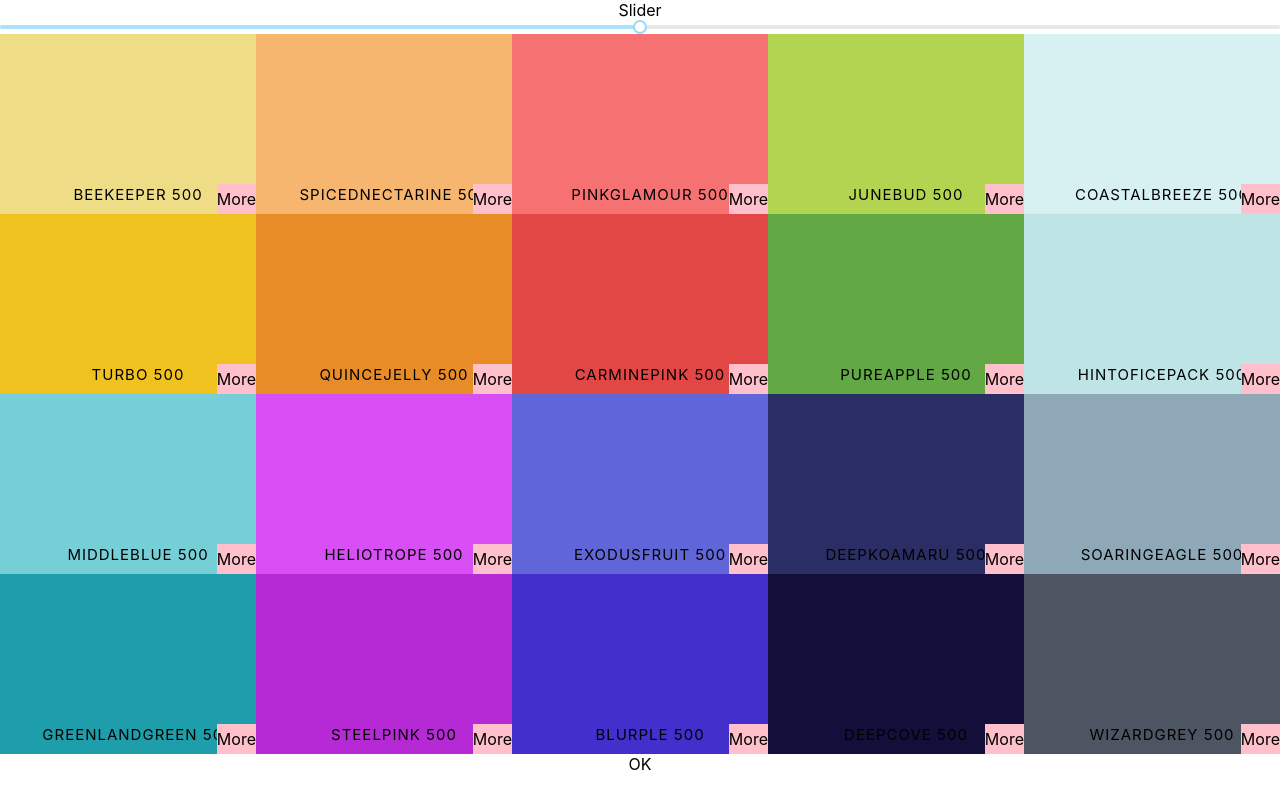
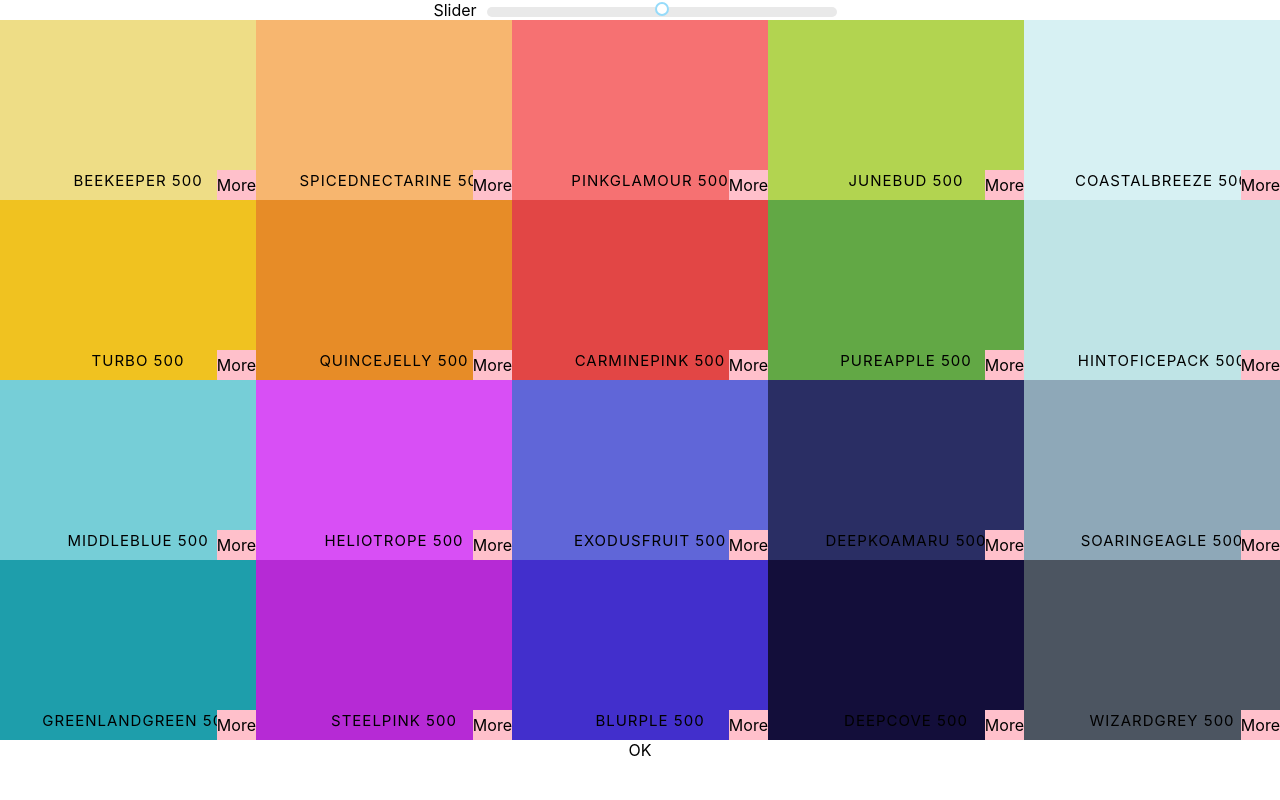
Before and after one commit to tinysheep007/Palette, a React (Create React App) app: page / in a window 1280 px wide. Built offline with nearby package versions, Linux system fonts and the light colour scheme.

Commit message:
added slider

```diff
--- a/src/Palette.css
+++ b/src/Palette.css
@@ -5,3 +5,30 @@
 .Palette-Colors {
     height: 90%;
 }
+
+.slider {
+    width:350px;
+    margin: 0 10px;
+    display: inline-block;
+}
+
+.rc-slider-track {
+    background-color: transparent;
+}
+
+.rc-slider-rail {
+    height: 10px;
+}
+
+.rc-slider-handle:active {
+
+}
+
+.rc-slider-handle:hover {
+    background-color: blueviolet;
+    outline: none;
+    border:3px solid green;
+    box-shadow: none;
+    width: 15px;
+
+}
--- a/src/Palette.js
+++ b/src/Palette.js
@@ -1,9 +1,11 @@
 import React , {Component} from 'react';
 import ColorBox from './ColorBox';
 import Ok from './Ok';
-import './Palette.css';
+
 import Slider from 'rc-slider';
 import 'rc-slider/assets/index.css';
+//so the style doesnt get overwrite by thr default style of other libarary's
+import './Palette.css';
 class Palette extends Component{
     constructor(props){
         super(props);
@@ -26,6 +28,7 @@
         return (
             <div className="Palette">
                 Slider
+                <div className="slider">
                     <Slider
                         defaultValue={ level }
                         step={100}
@@ -33,6 +36,8 @@
                         max={900}
                         onAfterChange={this.changeLevel}
                     />
+                </div>
+
                 <div className="Palette-Colors">
                     {colorBoxes}
 
```
Lines whose indentation alone changed are shown as unchanged.
